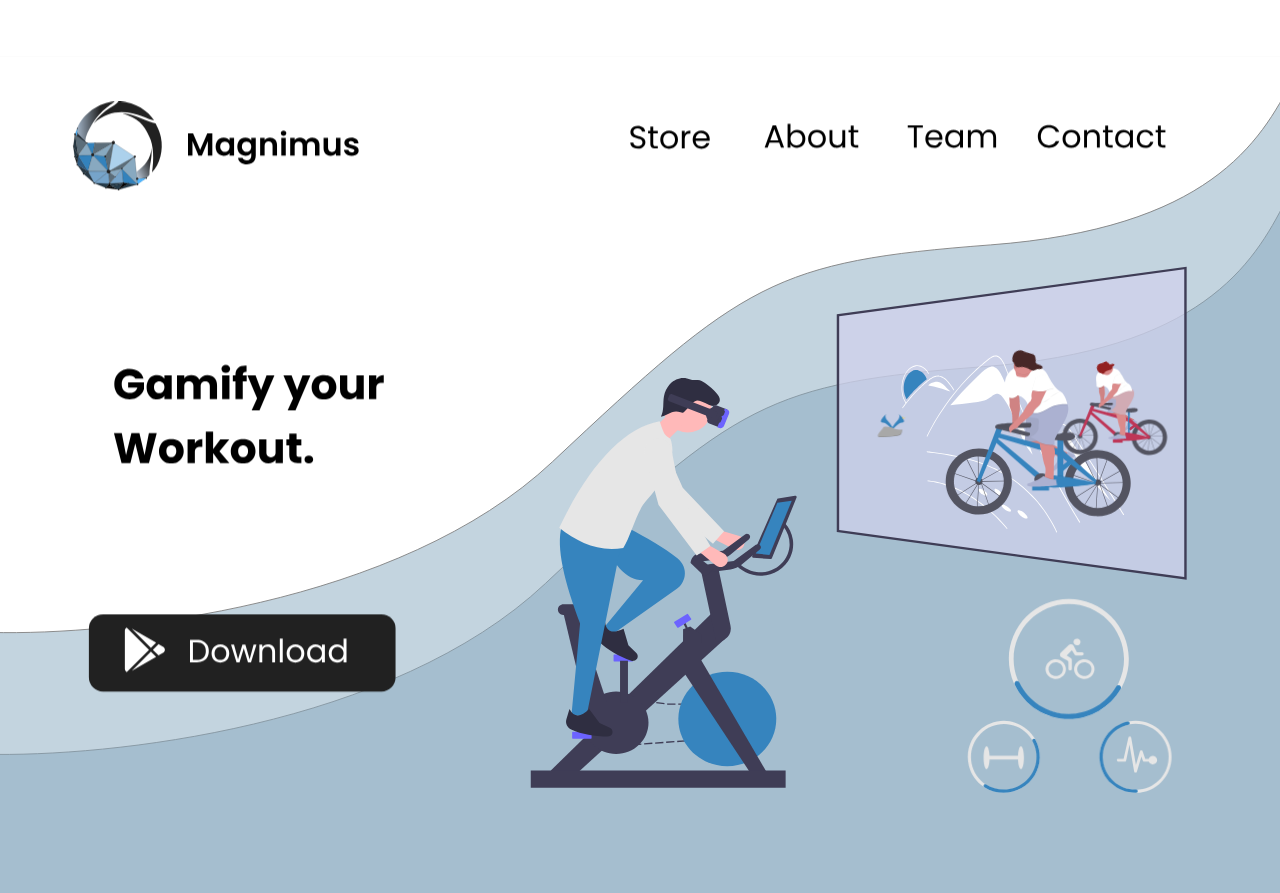
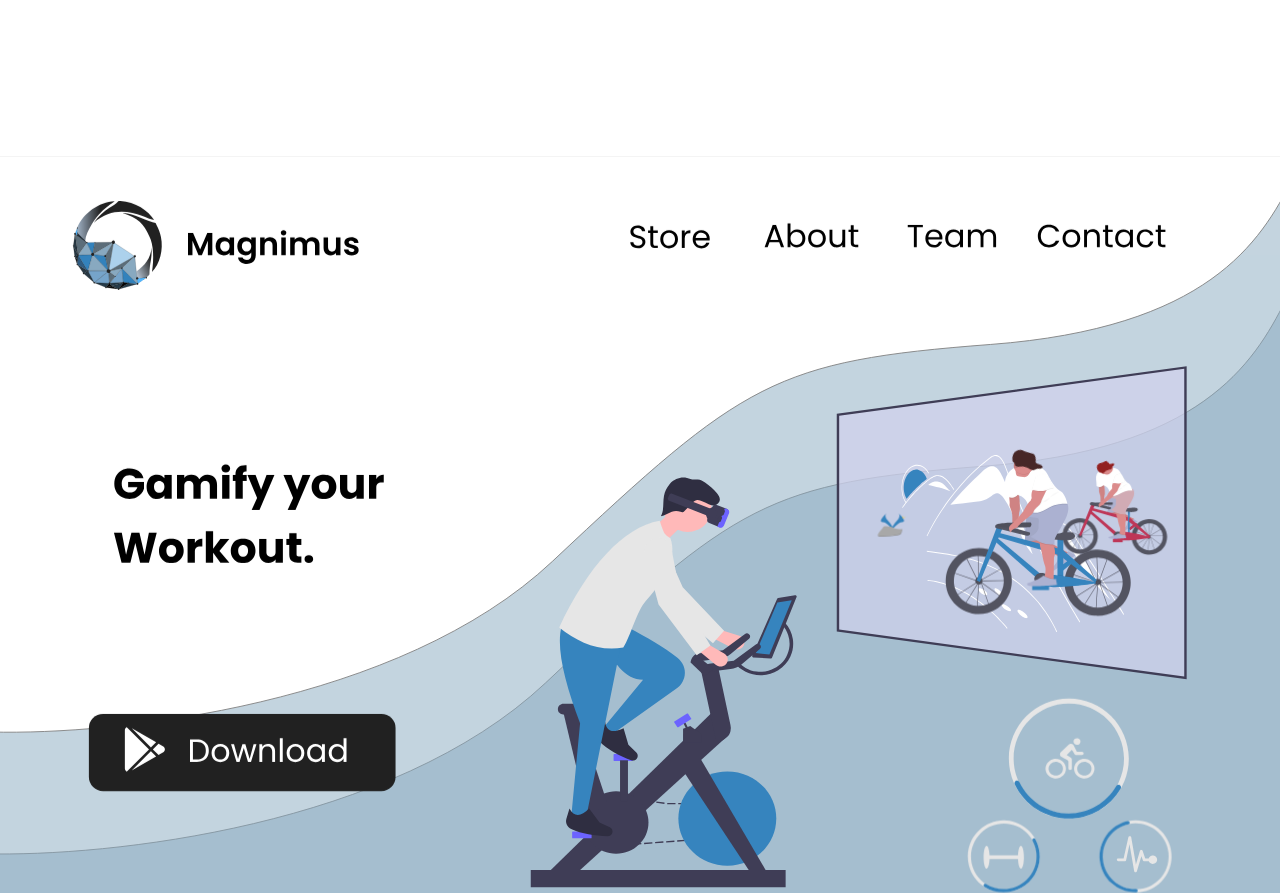
Before and after one commit to ashishiitrpr/magnimus_website, a plain HTML site: page index.html in a window 1280 px wide. Shown: the top 893 px of the page. Drawn offline with Linux system fonts and the light colour scheme.

Commit message:
Update index.html

```diff
--- a/index.html
+++ b/index.html
@@ -8,7 +8,7 @@
     <title>Document</title>
 </head>
 <body>
-    <svg id = home_Desktop width="1440" height="1024" viewBox="0 0 1440 1024" fill="none" xmlns="http://www.w3.org/2000/svg">
+    <svg id = home_Desktop width="1440" height="1024" viewBox="0 0 1440 800" fill="none" xmlns="http://www.w3.org/2000/svg">
         <rect width="1440" height="1024" fill="#E5E5E5"/>
         <g id="Desktop_Version" clip-path="url(#clip0_0_1)">
         <rect width="1440" height="1024" fill="white"/>
```
